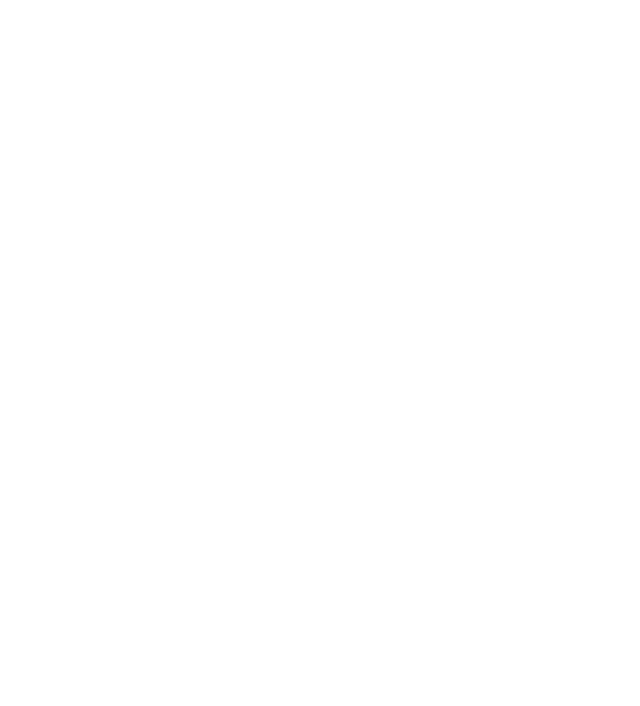
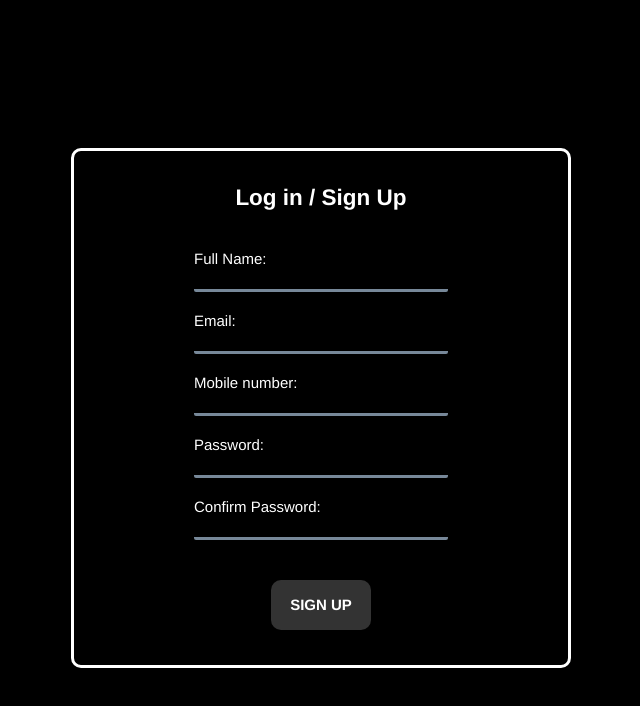
Before and after one commit to ektor1/sign-up-form, a plain HTML site: page index.html in a window 1280 px wide. Shown: the whole page, without its empty margins (319-959 px from the left). Drawn offline with Linux system fonts and the light colour scheme.

Commit message:
first version of form

```diff
--- a/index.html
+++ b/index.html
@@ -3,10 +3,51 @@
 <head>
     <meta charset="UTF-8">
     <meta name="viewport" content="width=device-width, initial-scale=1.0">
-    <title>Document</title>
+    <title>Sign Up</title>
     <link rel="stylesheet" href="styles.css">
 </head>
 <body>
+    <form>
+        <h2>Log in / Sign Up</h2>
 
+        <section>
+            <p>
+                <label for="name">
+                    <span>Full Name: </span>
+                </label>
+                <input type="text" id="name" name="username" required />
+            </p>
+            <p>
+                <label for="email">
+                    <span>Email: </span>
+                </label>
+                <input type="email" id="email" name="user-email" required />
+            </p>
+            <p>
+                <label for="mobile-num">
+                    <span>Mobile number: </span>
+                </label>
+                <input type="tel" id="mobile-num" name="user-mobile-num" required />
+            </p>
+            <p>
+                <label for="pwd">
+                    <span>Password: </span>
+                </label>
+                <input type="password" id="pwd" name="pwd" required />
+            </p>
+            <p>
+                <label for="pwd-confirm">
+                    <span>Confirm Password: </span>
+                </label>
+                <input type="password" id="pwd-confirm" name="pwd" required />
+            </p>
+        </section>
+
+        <section>
+            <p>
+                <button type="submit">SIGN UP</button>
+            </p>
+        </section>
+    </form>
 </body>
 </html>
--- a/styles.css
+++ b/styles.css
@@ -0,0 +1,75 @@
+* {
+    font-family: Helvetica, Arial, sans-serif;
+}
+
+body {
+    font-size: 15px;
+    background-color: black;
+    color: white;
+    display: flex;
+    justify-content: center; /* horizontal alignment */
+    align-items: center; /* vertical alignment */
+    height: 100vh;
+}
+
+form {
+    display: flex;
+    box-sizing: border-box;
+    flex-direction: column;
+    justify-self: center;
+    align-items: center;
+    border-radius: 10px;
+
+    border: solid white;
+    background-color: black;
+
+    height: auto;
+    width: 500px;
+    padding: 1em;
+
+}
+
+
+/* section {
+    border: solid white;
+} */
+
+p {
+    margin: 20px;
+    display: flex;
+    flex-direction: column;
+}
+
+p input {
+    border-bottom: solid lightslategray;
+}
+
+button {
+    width: 100px;
+    height: 50px;
+    border-radius: 10px;
+    background-color: rgb(51, 51, 51);
+    color: white;
+    font-size: 15px;
+    font-weight: bold;
+    font-family: Helvetica, Arial, sans-serif;
+    cursor: pointer;
+    border: none;
+}
+
+button:active {
+    background-color: rgb(107, 105, 105);
+}
+
+input {
+    width: 250px;
+    border-radius: 2px;
+    border: none;
+    height: 20px;
+    background-color: transparent;
+    color: white;
+}
+
+input:focus {
+    outline: none;
+}
```
